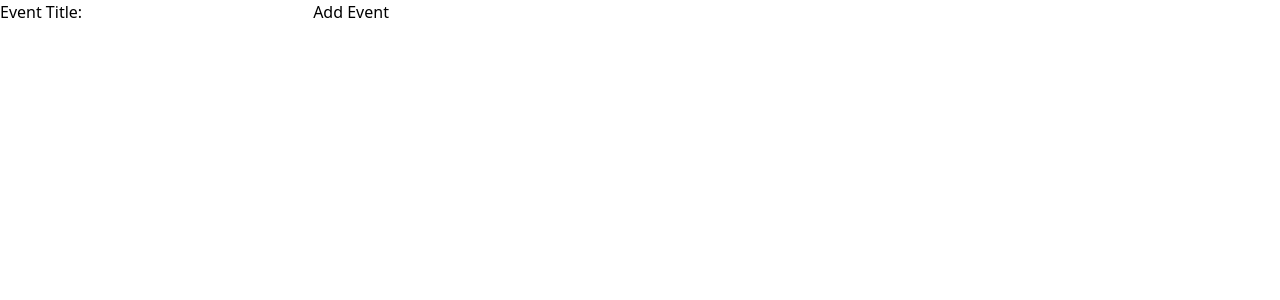
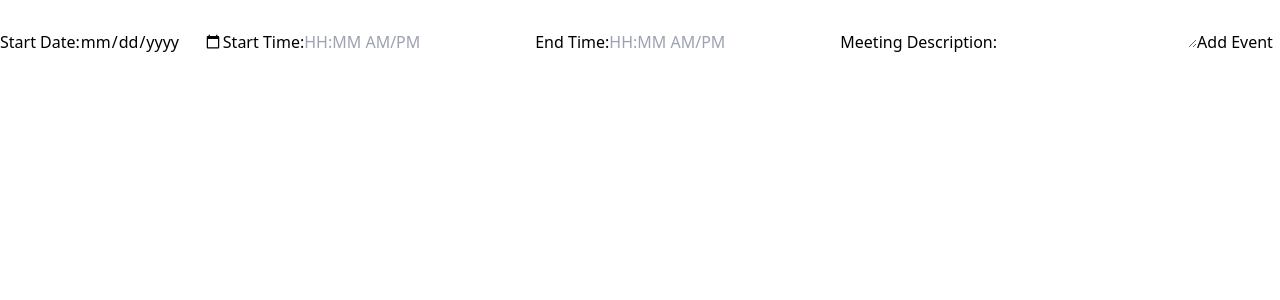
Before and after one commit to Youssefb767/CSC-131-Project, a React (Create React App) app in the folder my-app/: page /add-event in a window 1280 px wide. Shown: the top 300 px of the page. Built offline with nearby package versions, Linux system fonts and the light colour scheme.

Commit message:
changed addEventForm to work with our meeting schema

```diff
--- a/my-app/src/addEventForm.js
+++ b/my-app/src/addEventForm.js
@@ -3,24 +3,74 @@ import React, { useState } from "react";
 
 
 const AddEventForm = ({ onAddEvent }) => {
-    const [title, setTitle] = useState("");
+    const [formData, setFormData] = useState({
+        startDate: "",
+        startTime: "",
+        endTime: "",
+        meetingDescription: "",
+    });
+
+    const handleChange = (e) => {
+        const { name, value } = e.target;
+        setFormData((prevData) => ({
+            ...prevData,
+            [name]: value,
+        }));
+    };
 
     const handleSubmit = (e) => {
         e.preventDefault();
-        if (title.trim() !== "") {
-            onAddEvent({ title });
-            setTitle("");
-        }
+        onAddEvent(formData);
+        // Optionally, you can reset the form state here
+        setFormData({
+            startDate: "",
+            startTime: "",
+            endTime: "",
+            meetingDescription: "",
+        });
     };
 
     return (
         <form onSubmit={handleSubmit}>
             <label>
-                Event Title:
+                Start Date:
+                <input
+                    type="date"
+                    name="startDate"
+                    value={formData.startDate}
+                    onChange={handleChange}
+                    required
+                />
+            </label>
+            <label>
+                Start Time:
                 <input
                     type="text"
-                    value={title}
-                    onChange={(e) => setTitle(e.target.value)}
+                    name="startTime"
+                    value={formData.startTime}
+                    onChange={handleChange}
+                    placeholder="HH:MM AM/PM"
+                    required
+                />
+            </label>
+            <label>
+                End Time:
+                <input
+                    type="text"
+                    name="endTime"
+                    value={formData.endTime}
+                    onChange={handleChange}
+                    placeholder="HH:MM AM/PM"
+                    required
+                />
+            </label>
+            <label>
+                Meeting Description:
+                <textarea
+                    name="meetingDescription"
+                    value={formData.meetingDescription}
+                    onChange={handleChange}
+                    required
                 />
             </label>
             <button type="submit">Add Event</button>
```
